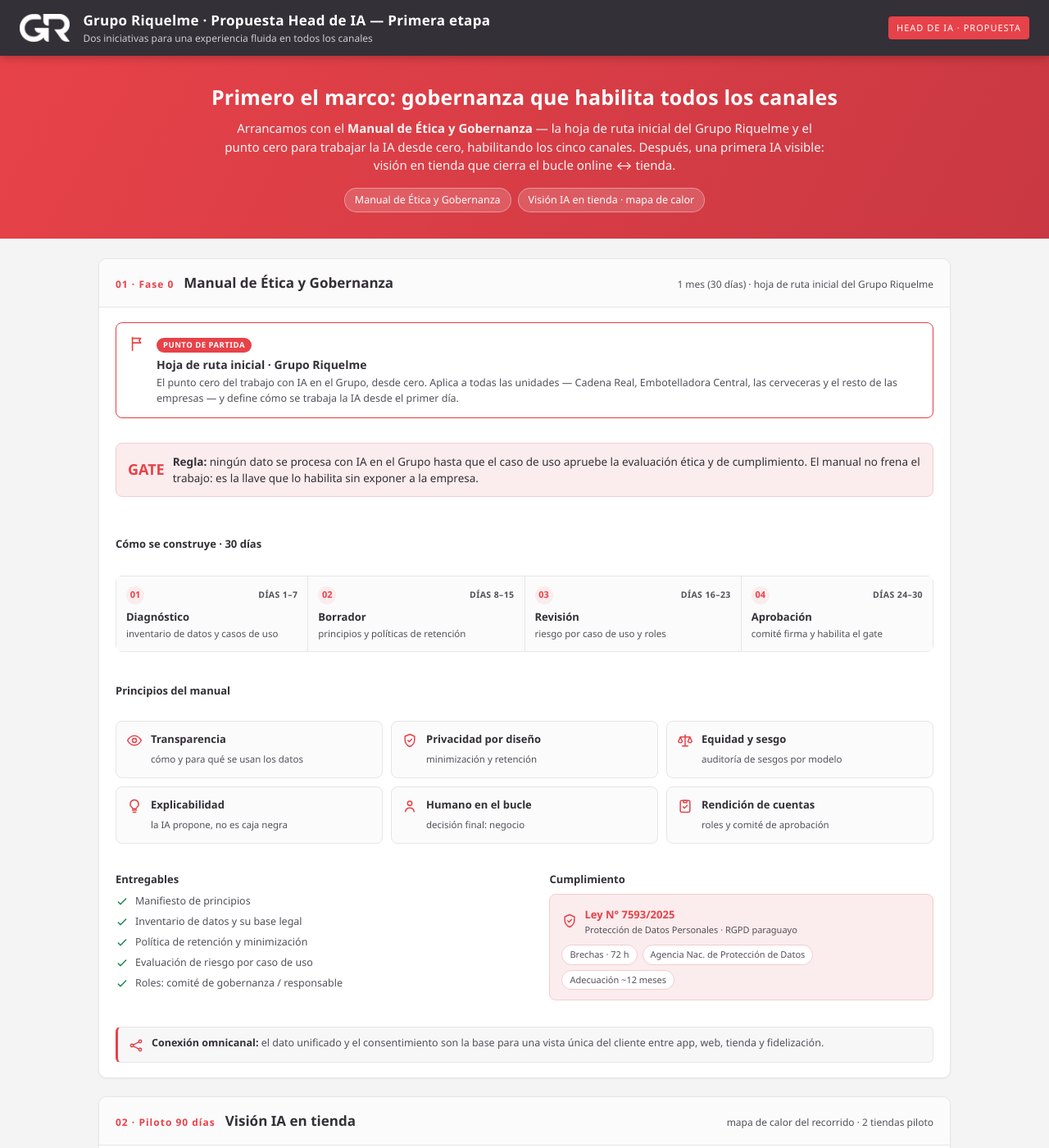
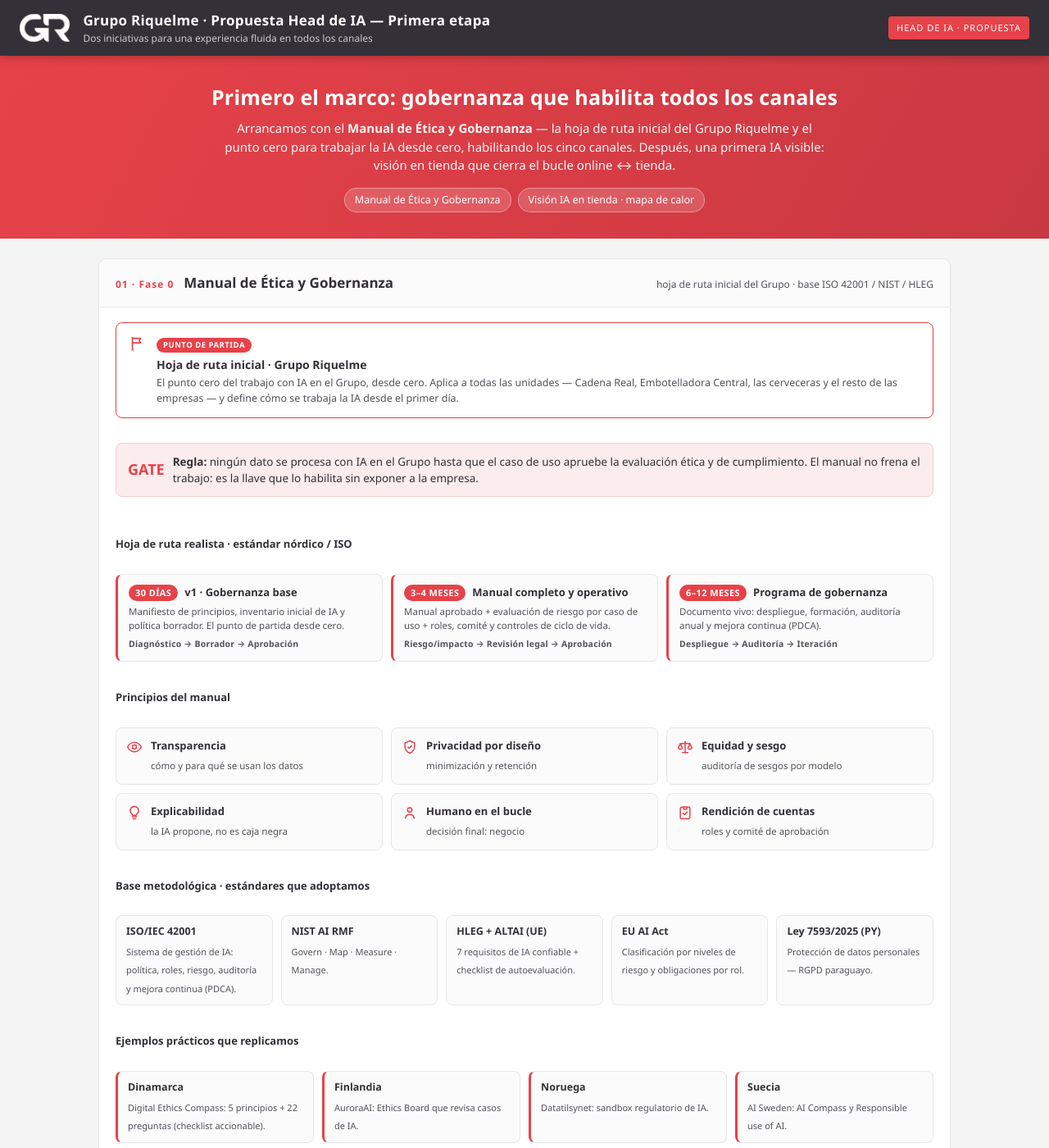
Before and after one commit to miravosqueinteresante/muchotexto.net, a Jekyll site: the page gruporiquelme/index.html, which Jekyll copies as it is, in a window 1280 px wide and 1400 px high. Shown: the whole window at 82% size. Built offline with Jekyll 4.4.1, drawn with Linux system fonts in a browser that asks for light colours.

Commit message:
Manual: hoja de ruta realista (30d/3-4m/6-12m) + base metodologica (ISO/NIST/HLEG) y ejemplos nordicos

```diff
--- a/gruporiquelme/index.html
+++ b/gruporiquelme/index.html
@@ -69,18 +69,6 @@
   .gate{display:flex;gap:10px;align-items:center;background:var(--red-soft);border:1px solid #f3cdd0;border-radius:8px;padding:12px 14px;font-size:13.5px;margin-bottom:14px}
   .gate .ic{font-size:18px;font-weight:800;color:var(--red)}
   .gov-h{margin:16px 0 8px;font-size:13px;color:var(--ink)}
-  .gov-stepper{display:flex;margin:2px 0 4px;border-radius:8px;overflow:hidden}
-  .gov-step{position:relative;flex:1 1 0;min-width:0;padding:12px 12px 13px;border:1px solid var(--line);border-left:0;background:#fbfbfb}
-  .gov-step:first-child{border-left:1px solid var(--line)}
-  .gov-step:nth-child(1){flex-grow:7}
-  .gov-step:nth-child(2){flex-grow:8}
-  .gov-step:nth-child(3){flex-grow:8}
-  .gov-step:nth-child(4){flex-grow:7}
-  .gov-step-top{display:flex;align-items:center;justify-content:space-between;gap:8px;margin-bottom:6px}
-  .gov-dot{width:22px;height:22px;flex:0 0 22px;border-radius:50%;background:var(--red-soft);color:var(--red);font-size:11px;font-weight:700;display:flex;align-items:center;justify-content:center}
-  .gov-days{font-size:10.5px;font-weight:700;letter-spacing:.4px;text-transform:uppercase;color:var(--ink-2);white-space:nowrap}
-  .gov-step-name{display:block;font-size:13px;color:var(--ink)}
-  .gov-step-desc{display:block;font-size:11.5px;color:var(--ink-2);margin-top:2px}
   .gov-principles{display:grid;grid-template-columns:repeat(3,1fr);gap:10px}
   .gov-principle{display:flex;gap:10px;align-items:flex-start;border:1px solid var(--line);border-radius:8px;padding:12px;background:#fbfbfb}
   .gov-principle b{display:block;font-size:13px;margin-bottom:2px}
@@ -105,14 +93,25 @@
   .gov-banner-tag{display:inline-block;font-size:9.5px;font-weight:700;letter-spacing:.5px;text-transform:uppercase;background:var(--red);color:#fff;border-radius:999px;padding:2px 8px;margin-bottom:4px}
   .gov-banner b{display:block;font-size:14px;color:var(--ink)}
   .gov-banner-desc{display:block;font-size:12.5px;color:var(--ink-2);margin:3px 0 0;line-height:1.5}
+  .gov-road{display:grid;grid-template-columns:repeat(3,1fr);gap:10px}
+  .gov-hz{border:1px solid var(--line);border-left:3px solid var(--red);border-radius:8px;background:#fbfbfb;padding:12px 13px}
+  .gov-hz-head{display:flex;align-items:baseline;gap:8px;margin-bottom:5px;flex-wrap:wrap}
+  .gov-hz-days{font-size:11px;font-weight:700;letter-spacing:.4px;text-transform:uppercase;color:#fff;background:var(--red);border-radius:999px;padding:2px 8px;white-space:nowrap}
+  .gov-hz b{font-size:13px;color:var(--ink)}
+  .gov-hz p{margin:0 0 7px;font-size:11.5px;color:var(--ink-2);line-height:1.45}
+  .gov-hz-steps{font-size:10.5px;color:var(--ink-2);font-weight:600;letter-spacing:.2px}
+  .gov-std,.gov-ex{display:grid;grid-template-columns:repeat(auto-fit,minmax(190px,1fr));gap:10px}
+  .gov-std-card,.gov-ex-card{border:1px solid var(--line);border-radius:8px;background:#fbfbfb;padding:10px 12px}
+  .gov-std-card b,.gov-ex-card b{display:block;font-size:12.5px;color:var(--ink);margin-bottom:2px}
+  .gov-std-card span,.gov-ex-card span{font-size:11px;color:var(--ink-2);line-height:1.4}
+  .gov-ex-card{border-left:3px solid var(--red)}
+  .gov-note{margin-top:12px;font-size:11px;color:var(--ink-2);line-height:1.6}
   @media(max-width:900px){
     .gov-principles{grid-template-columns:repeat(2,1fr)}
     .gov-meta{grid-template-columns:1fr}
+    .gov-road{grid-template-columns:1fr}
   }
   @media(max-width:520px){
-    .gov-stepper{flex-direction:column}
-    .gov-step{border-left:1px solid var(--line);border-top:0}
-    .gov-step:first-child{border-top:1px solid var(--line)}
     .gov-principles{grid-template-columns:1fr}
   }
 
@@ -212,7 +211,7 @@
 <main>
 
   <section class="module" id="manual">
-    <div class="mhead"><span class="n">01 · Fase 0</span><h3>Manual de Ética y Gobernanza</h3><span class="sub">1 mes (30 días) · hoja de ruta inicial del Grupo Riquelme</span></div>
+    <div class="mhead"><span class="n">01 · Fase 0</span><h3>Manual de Ética y Gobernanza</h3><span class="sub">hoja de ruta inicial del Grupo · base ISO 42001 / NIST / HLEG</span></div>
     <div class="body full">
       <div class="gov-banner">
         <svg class="gov-ico" viewBox="0 0 24 24" fill="none" stroke="currentColor" stroke-width="1.8" stroke-linecap="round" stroke-linejoin="round" aria-hidden="true"><path d="M5 21V4"/><path d="M5 5h11l-2 3 2 3H5"/></svg>
@@ -225,27 +224,22 @@
 
       <div class="gate"><span class="ic">GATE</span><div><strong>Regla:</strong> ningún dato se procesa con IA en el Grupo hasta que el caso de uso apruebe la evaluación ética y de cumplimiento. El manual no frena el trabajo: es la llave que lo habilita sin exponer a la empresa.</div></div>
 
-      <h4 class="gov-h">Cómo se construye · 30 días</h4>
-      <div class="gov-stepper" role="list">
-        <div class="gov-step" role="listitem">
-          <div class="gov-step-top"><span class="gov-dot">01</span><span class="gov-days">días 1–7</span></div>
-          <b class="gov-step-name">Diagnóstico</b>
-          <span class="gov-step-desc">inventario de datos y casos de uso</span>
+      <h4 class="gov-h">Hoja de ruta realista · estándar nórdico / ISO</h4>
+      <div class="gov-road">
+        <div class="gov-hz">
+          <div class="gov-hz-head"><span class="gov-hz-days">30 días</span><b>v1 · Gobernanza base</b></div>
+          <p>Manifiesto de principios, inventario inicial de IA y política borrador. El punto de partida desde cero.</p>
+          <div class="gov-hz-steps">Diagnóstico → Borrador → Aprobación</div>
         </div>
-        <div class="gov-step" role="listitem">
-          <div class="gov-step-top"><span class="gov-dot">02</span><span class="gov-days">días 8–15</span></div>
-          <b class="gov-step-name">Borrador</b>
-          <span class="gov-step-desc">principios y políticas de retención</span>
+        <div class="gov-hz">
+          <div class="gov-hz-head"><span class="gov-hz-days">3–4 meses</span><b>Manual completo y operativo</b></div>
+          <p>Manual aprobado + evaluación de riesgo por caso de uso + roles, comité y controles de ciclo de vida.</p>
+          <div class="gov-hz-steps">Riesgo/impacto → Revisión legal → Aprobación</div>
         </div>
-        <div class="gov-step" role="listitem">
-          <div class="gov-step-top"><span class="gov-dot">03</span><span class="gov-days">días 16–23</span></div>
-          <b class="gov-step-name">Revisión</b>
-          <span class="gov-step-desc">riesgo por caso de uso y roles</span>
-        </div>
-        <div class="gov-step" role="listitem">
-          <div class="gov-step-top"><span class="gov-dot">04</span><span class="gov-days">días 24–30</span></div>
-          <b class="gov-step-name">Aprobación</b>
-          <span class="gov-step-desc">comité firma y habilita el gate</span>
+        <div class="gov-hz">
+          <div class="gov-hz-head"><span class="gov-hz-days">6–12 meses</span><b>Programa de gobernanza</b></div>
+          <p>Documento vivo: despliegue, formación, auditoría anual y mejora continua (PDCA).</p>
+          <div class="gov-hz-steps">Despliegue → Auditoría → Iteración</div>
         </div>
       </div>
 
@@ -275,6 +269,23 @@
           <svg class="gov-ico" viewBox="0 0 24 24" fill="none" stroke="currentColor" stroke-width="1.8" stroke-linecap="round" stroke-linejoin="round" aria-hidden="true"><rect x="5" y="4" width="14" height="17" rx="2"/><path d="M9.5 4h5v3h-5z"/><path d="M9 13l2 2 4-4"/></svg>
           <div><b>Rendición de cuentas</b><span>roles y comité de aprobación</span></div>
         </div>
+      </div>
+
+      <h4 class="gov-h">Base metodológica · estándares que adoptamos</h4>
+      <div class="gov-std">
+        <div class="gov-std-card"><b>ISO/IEC 42001</b><span>Sistema de gestión de IA: política, roles, riesgo, auditoría y mejora continua (PDCA).</span></div>
+        <div class="gov-std-card"><b>NIST AI RMF</b><span>Govern · Map · Measure · Manage.</span></div>
+        <div class="gov-std-card"><b>HLEG + ALTAI (UE)</b><span>7 requisitos de IA confiable + checklist de autoevaluación.</span></div>
+        <div class="gov-std-card"><b>EU AI Act</b><span>Clasificación por niveles de riesgo y obligaciones por rol.</span></div>
+        <div class="gov-std-card"><b>Ley 7593/2025 (PY)</b><span>Protección de datos personales — RGPD paraguayo.</span></div>
+      </div>
+
+      <h4 class="gov-h">Ejemplos prácticos que replicamos</h4>
+      <div class="gov-ex">
+        <div class="gov-ex-card"><b>Dinamarca</b><span>Digital Ethics Compass: 5 principios + 22 preguntas (checklist accionable).</span></div>
+        <div class="gov-ex-card"><b>Finlandia</b><span>AuroraAI: Ethics Board que revisa casos de IA.</span></div>
+        <div class="gov-ex-card"><b>Noruega</b><span>Datatilsynet: sandbox regulatorio de IA.</span></div>
+        <div class="gov-ex-card"><b>Suecia</b><span>AI Sweden: AI Compass y Responsible use of AI.</span></div>
       </div>
 
       <div class="gov-meta">
```
